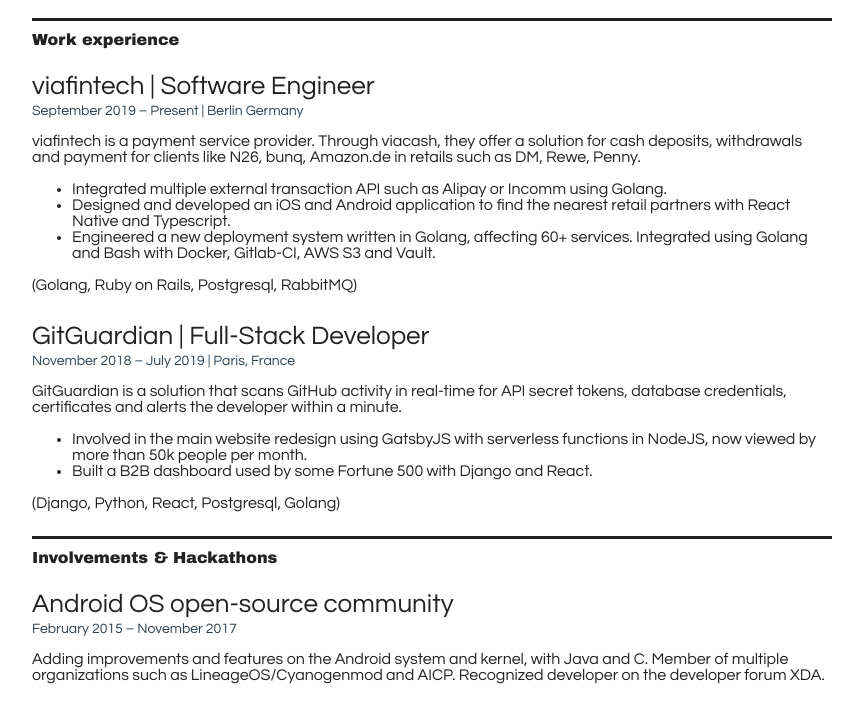
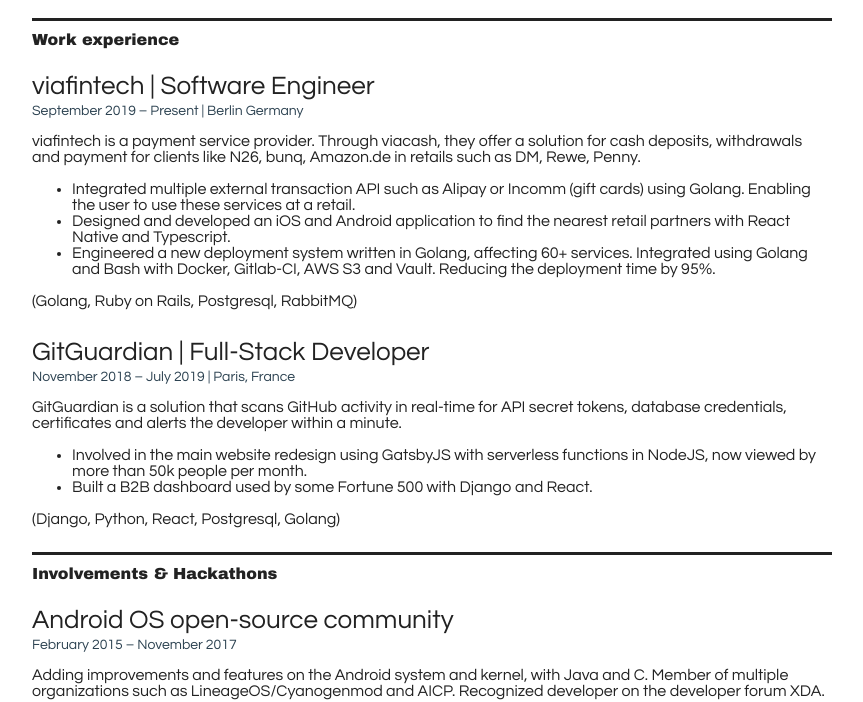
Before and after one commit to eleboucher/erwanleboucher.dev, a Gatsby site: page /journey in a window 1280 px wide. Shown: the part 112-814 px from the top of the page, without its empty margins (218-1081 px from the left). Built offline with nearby package versions, Linux system fonts and the light colour scheme; Gatsby itself is replaced by a stand-in of ours.

Commit message:
improve journey description

```diff
--- a/src/pages/journey.tsx
+++ b/src/pages/journey.tsx
@@ -20,7 +20,8 @@
         <ul>
           <li>
             Integrated multiple external transaction API such as Alipay or
-            Incomm using Golang.
+            Incomm (gift cards) using Golang. Enabling the user to use these
+            services at a retail.
           </li>
           <li>
             Designed and developed an iOS and Android application to find the
@@ -29,7 +30,7 @@
           <li>
             Engineered a new deployment system written in Golang, affecting 60+
             services. Integrated using Golang and Bash with Docker, Gitlab-CI,
-            AWS S3 and Vault.
+            AWS S3 and Vault. Reducing the deployment time by 95%.
           </li>
         </ul>
         (Golang, Ruby on Rails, Postgresql, RabbitMQ)
```
